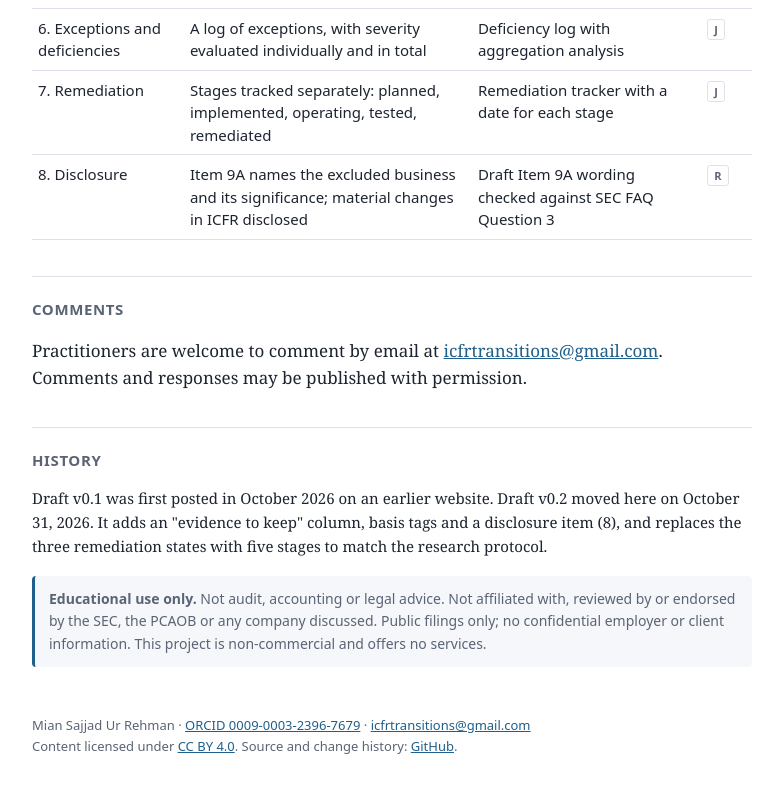
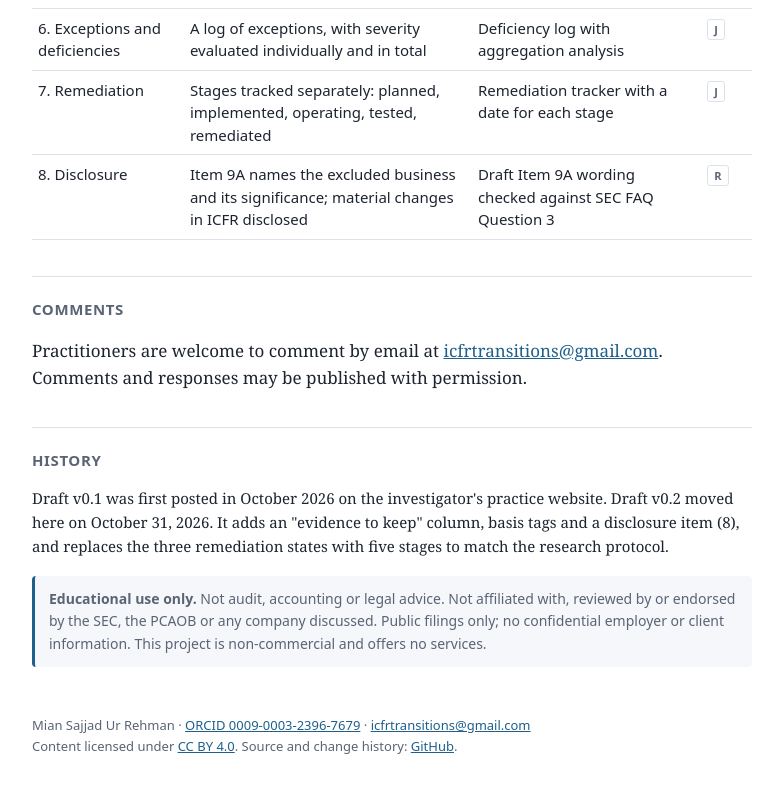
Before and after one commit to icfrtransitions/icfrtransitions.github.io, a plain HTML site: page checklist.html in a window 1280 px wide. Shown: the part 1463-2256 px from the top of the page, without its empty margins (248-1031 px from the left). Drawn offline with Linux system fonts and the light colour scheme.

Commit message:
History: restore original wording (matches OSF registration)

```diff
--- a/checklist.html
+++ b/checklist.html
@@ -65,7 +65,7 @@
 <p>Practitioners are welcome to comment by email at <a href="mailto:icfrtransitions@gmail.com">icfrtransitions@gmail.com</a>. Comments and responses may be published with permission.</p>
 
 <h2>History</h2>
-<p class="hist">Draft v0.1 was first posted in October 2026 on an earlier website. Draft v0.2 moved here on October 31, 2026. It adds an "evidence to keep" column, basis tags and a disclosure item (8), and replaces the three remediation states with five stages to match the research protocol.</p>
+<p class="hist">Draft v0.1 was first posted in October 2026 on the investigator's practice website. Draft v0.2 moved here on October 31, 2026. It adds an "evidence to keep" column, basis tags and a disclosure item (8), and replaces the three remediation states with five stages to match the research protocol.</p>
 <div class="note"><strong>Educational use only.</strong> Not audit, accounting or legal advice. Not affiliated with, reviewed by or endorsed by the SEC, the PCAOB or any company discussed. Public filings only; no confidential employer or client information. This project is non-commercial and offers no services.</div>
 <footer>Mian Sajjad Ur Rehman &middot; <a href="https://orcid.org/0009-0003-2396-7679">ORCID 0009-0003-2396-7679</a> &middot; <a href="mailto:icfrtransitions@gmail.com">icfrtransitions@gmail.com</a><br>Content licensed under <a href="https://creativecommons.org/licenses/by/4.0/">CC BY 4.0</a>. Source and change history: <a href="https://github.com/icfrtransitions/icfrtransitions.github.io">GitHub</a>.</footer>
 </main>
```
